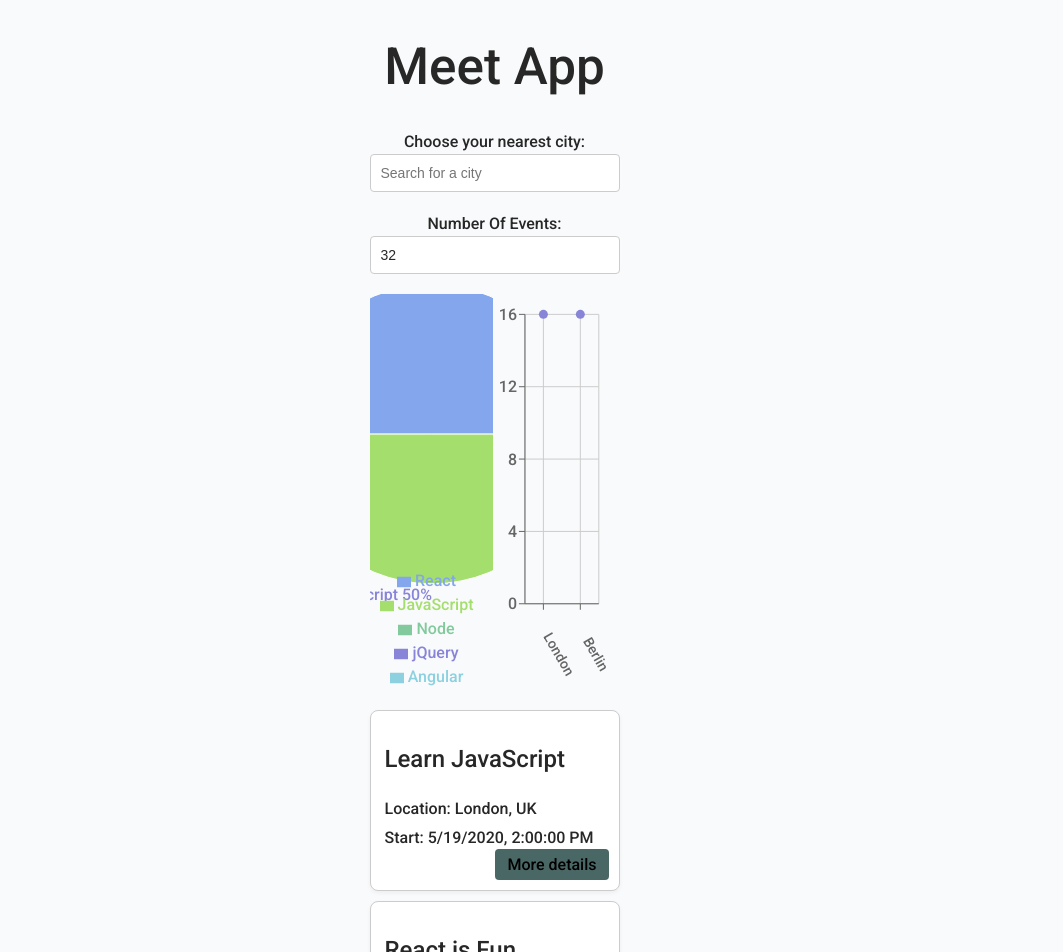
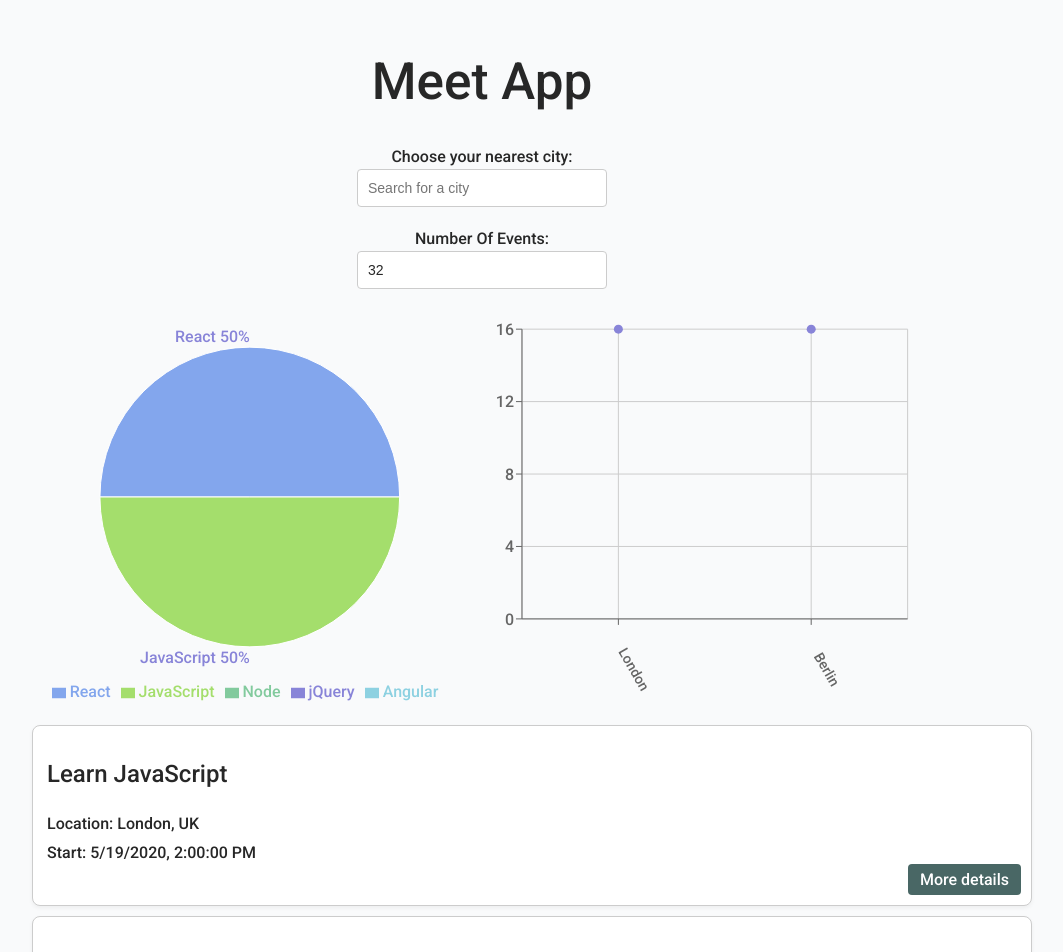
Before and after one commit to tamperic/meet, a React (Vite) app: page / in a window 1280 px wide. Shown: the top 952 px of the page, without its empty margins (158-1221 px from the left). Built offline with nearby package versions, Linux system fonts and the light colour scheme; what atatus-spa would draw is missing.

Commit message:
Update App.css

```diff
--- a/src/App.css
+++ b/src/App.css
@@ -13,8 +13,7 @@ body {
 }
 
 .App {
-  width: 100%;
-  max-width: 800px;
+  max-width: 1000px;
   text-align: center;
   padding: 2% 5%;
   margin: 0 auto;
@@ -108,6 +107,7 @@ input[type="number"]:focus {
   box-shadow: 0 2px 4px rgba(0,0,0,0.05);
   border-radius: 8px;
   position: relative;
+  min-width: 1000px;
 }
 
 .details-btn {
@@ -119,6 +119,7 @@ input[type="number"]:focus {
   outline: none;
   cursor: pointer;
   background-color: #496765;
+  color: #fff;
   border: none;
   transition: background-color 0.2s;
 }
@@ -138,6 +139,7 @@ input[type="number"]:focus {
 .charts-container {
   display: grid;
   grid-template-columns: 1fr 1fr;
+  gap: 20px;
 }
 
 
```
